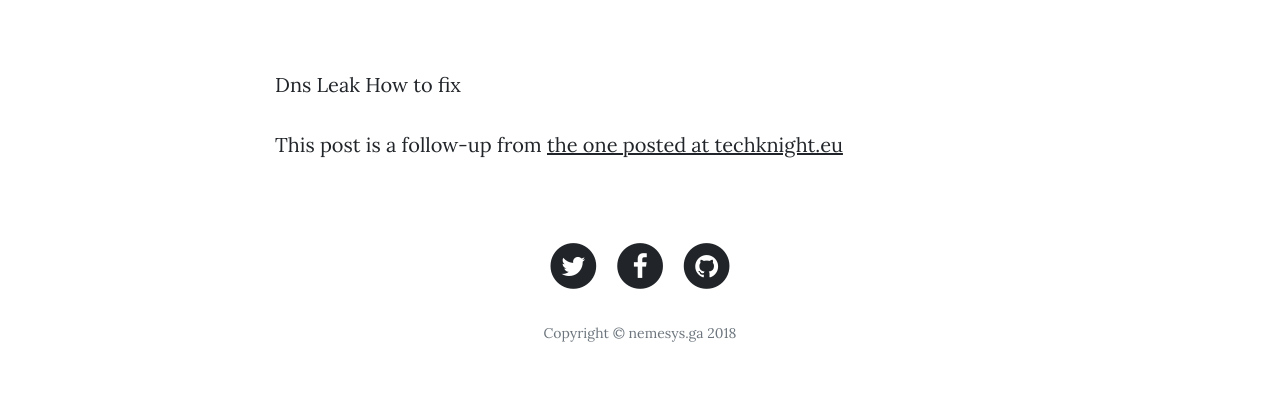
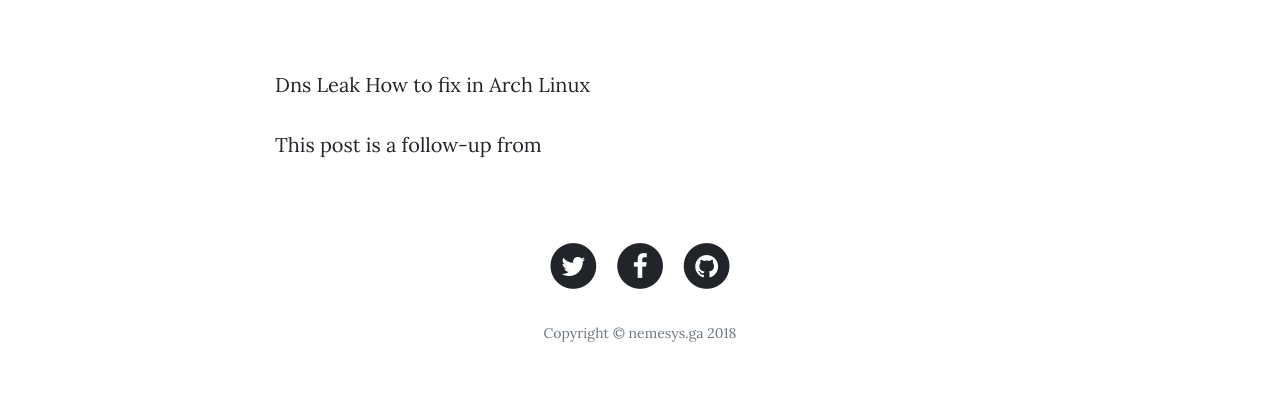
Before and after one commit to unixproject/blog, a website: page fix-dns-leak-openvpn-archlinux.html in a window 1280 px wide. Shown: the part 615-1024 px from the top of the page. Drawn offline with nearby package versions, Linux system fonts and the light colour scheme.

Commit message:
Update fix-dns-leak-openvpn-archlinux.html

```diff
--- a/fix-dns-leak-openvpn-archlinux.html
+++ b/fix-dns-leak-openvpn-archlinux.html
@@ -79,11 +79,11 @@ aria-label="Toggle navigation">
         <div class="row">
           <div class="col-lg-8 col-md-10 mx-auto">
 
-<p>Dns Leak How to fix</a>
+<p>Dns Leak How to fix in Arch Linux</a>
 
 <p>This post is a follow-up from <a
 
-href="https://techknight.eu/2015/04/30/fix-dns-leak-openvpn-manjaro/">the one posted at techknight.eu</a>
+href="https://techknight.eu/2015/04/30/fix-dns-leak-openvpn-manjaro/"></a>
     <!-- Footer -->
     <footer>
       <div class="container">
```
